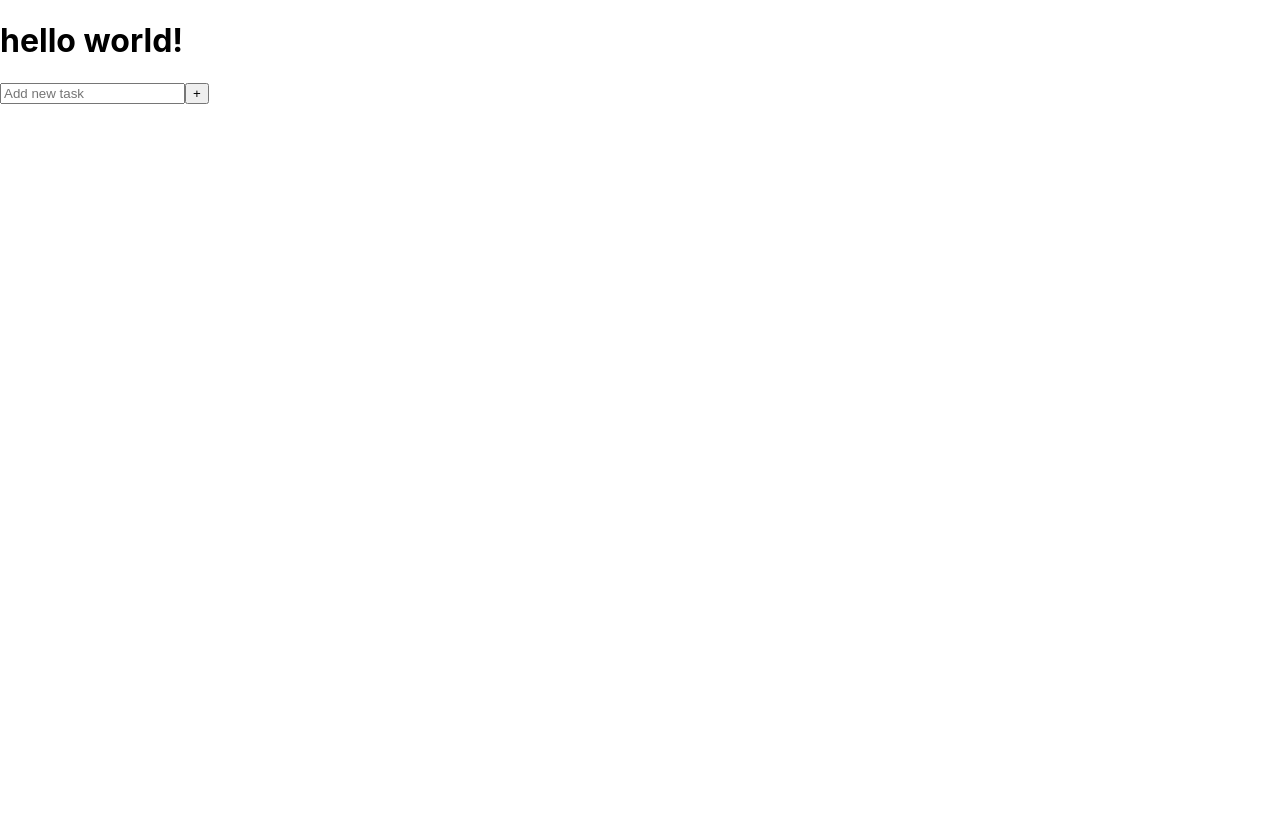
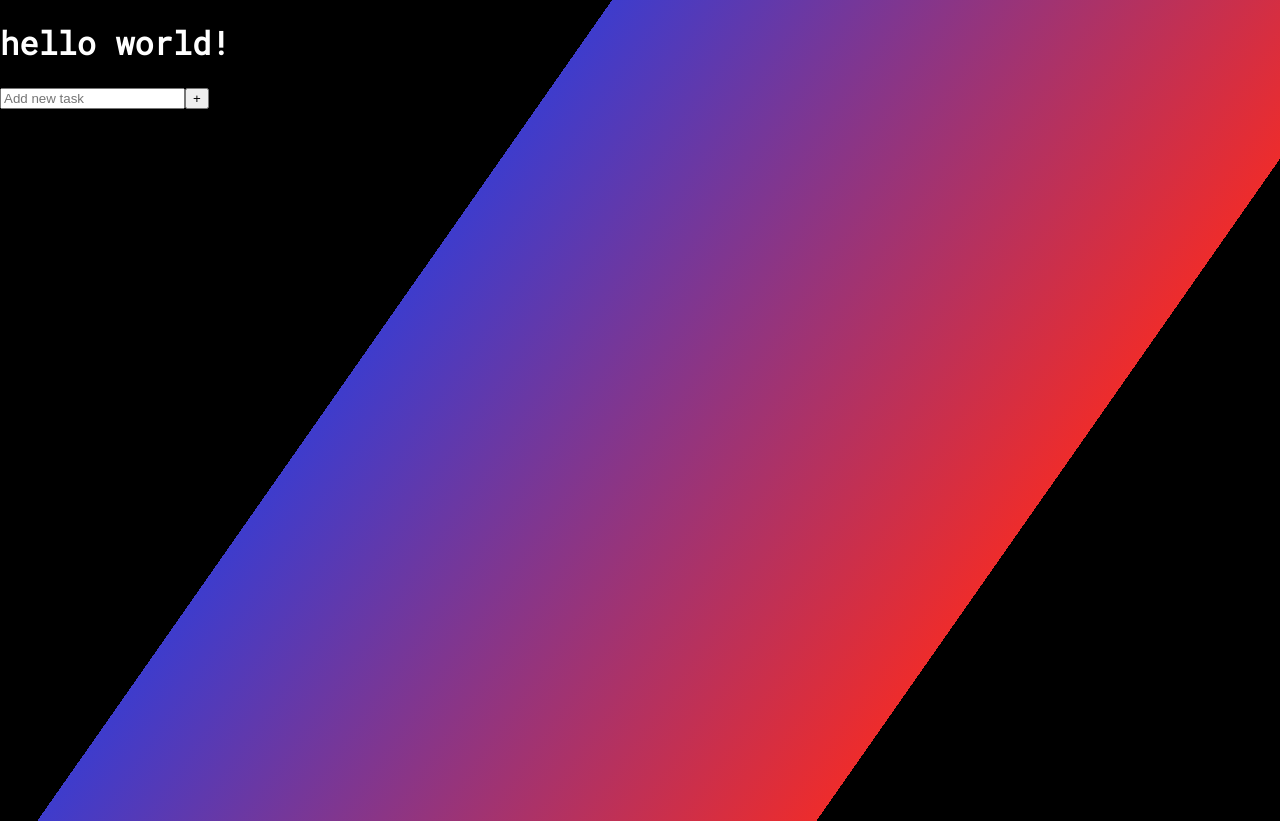
Before and after one commit to Criiis/ToDoWithReact, a React (Create React App) app: page / in a window 1280 px wide. Before the commit the page ends 800 px from the top, so only its background shows below. Built offline with nearby package versions, Linux system fonts and the light colour scheme.

Commit message:
add body style

```diff
--- /dev/null
+++ b/src/App.css
@@ -0,0 +1,12 @@
+@import url('https://fonts.googleapis.com/css2?family=Roboto+Mono&display=swap');
+
+body {
+    margin: 0;
+	padding: 0;
+	color: white;
+	font-family: 'Roboto Mono', monospace;
+	background: $gradientColor1;
+	min-width: 100vw;
+    min-height: 100vh;
+    background: linear-gradient(125deg, rgba(0,0,0,1) 33%, rgba(62,60,204,1) 33%, rgba(237,44,44,1) 75%, rgba(0,0,0,1) 75%);
+}
--- a/src/App.js
+++ b/src/App.js
@@ -1,4 +1,5 @@
 import React from 'react';
+import './App.css';
 import './components/Todo';
 
 import ToDoComponent from './components/Todo';
```
